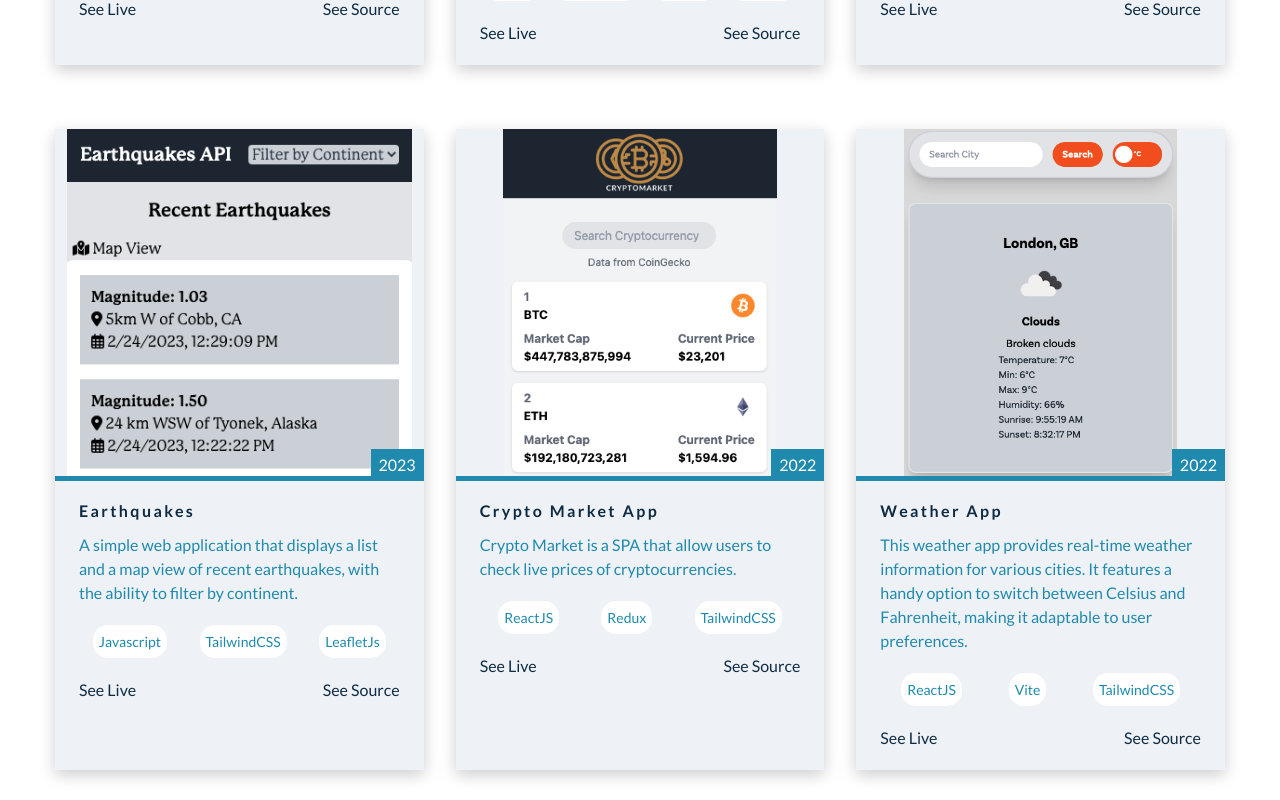
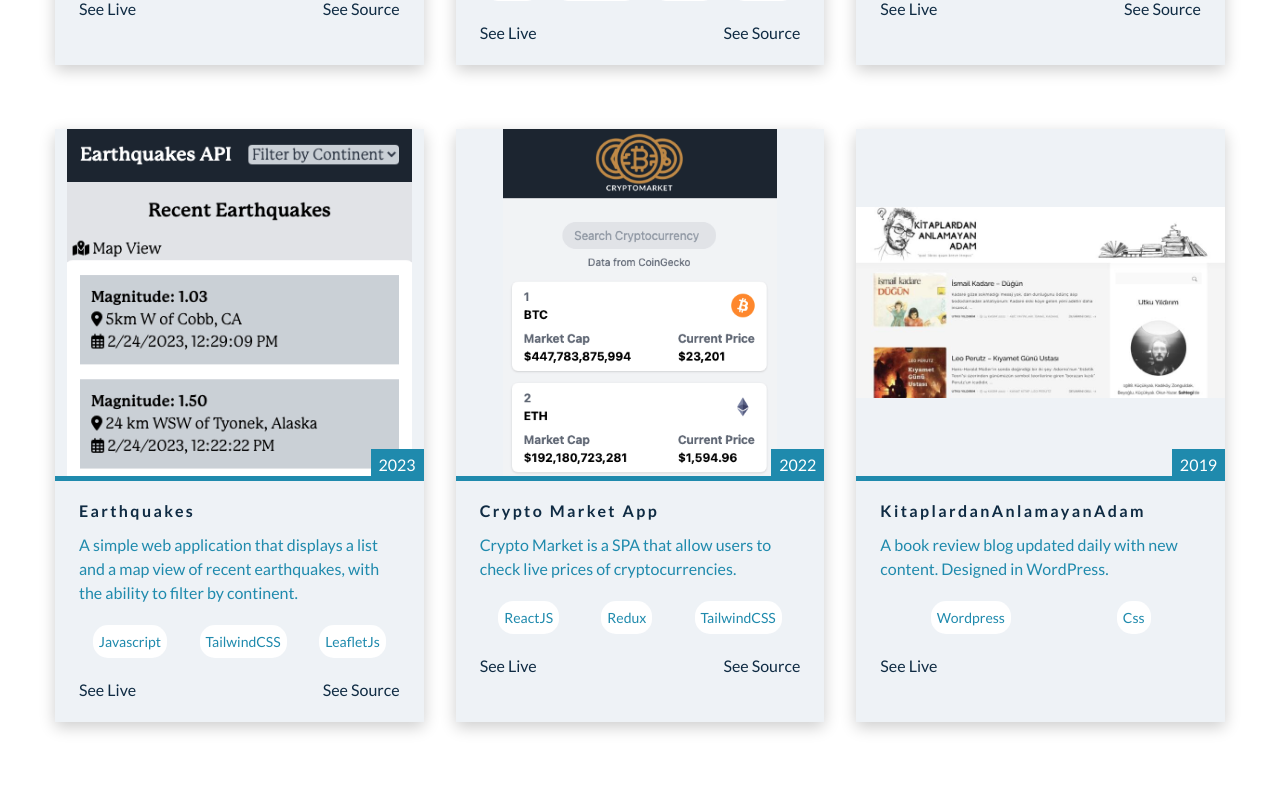
Before and after one commit to karayamanemre/portfolio-react, a React (Create React App) app: page / in a window 1280 px wide. Shown: the part 1560-2360 px from the top of the page. Built offline with nearby package versions, Linux system fonts and the light colour scheme; the HTML template or start-up script is replaced by a standard one; a web font is replaced by a local one.

Commit message:
Update data.js

```diff
--- a/src/data.js
+++ b/src/data.js
@@ -203,16 +203,6 @@ export const works = [
 	},
 	{
 		id: 6,
-		image: weather,
-		date: "2022",
-		title: "Weather App",
-		info: "This weather app provides real-time weather information for various cities. It features a handy option to switch between Celsius and Fahrenheit, making it adaptable to user preferences.",
-		tags: ["reactJS", "vite", "tailwindCSS"],
-		liveLink: "https://weather-react-karayamanemre.netlify.app/",
-		sourceLink: "https://github.com/karayamanemre/weather-app-react",
-	},
-	{
-		id: 7,
 		image: kitap,
 		date: "2019",
 		title: "KitaplardanAnlamayanAdam",
```
